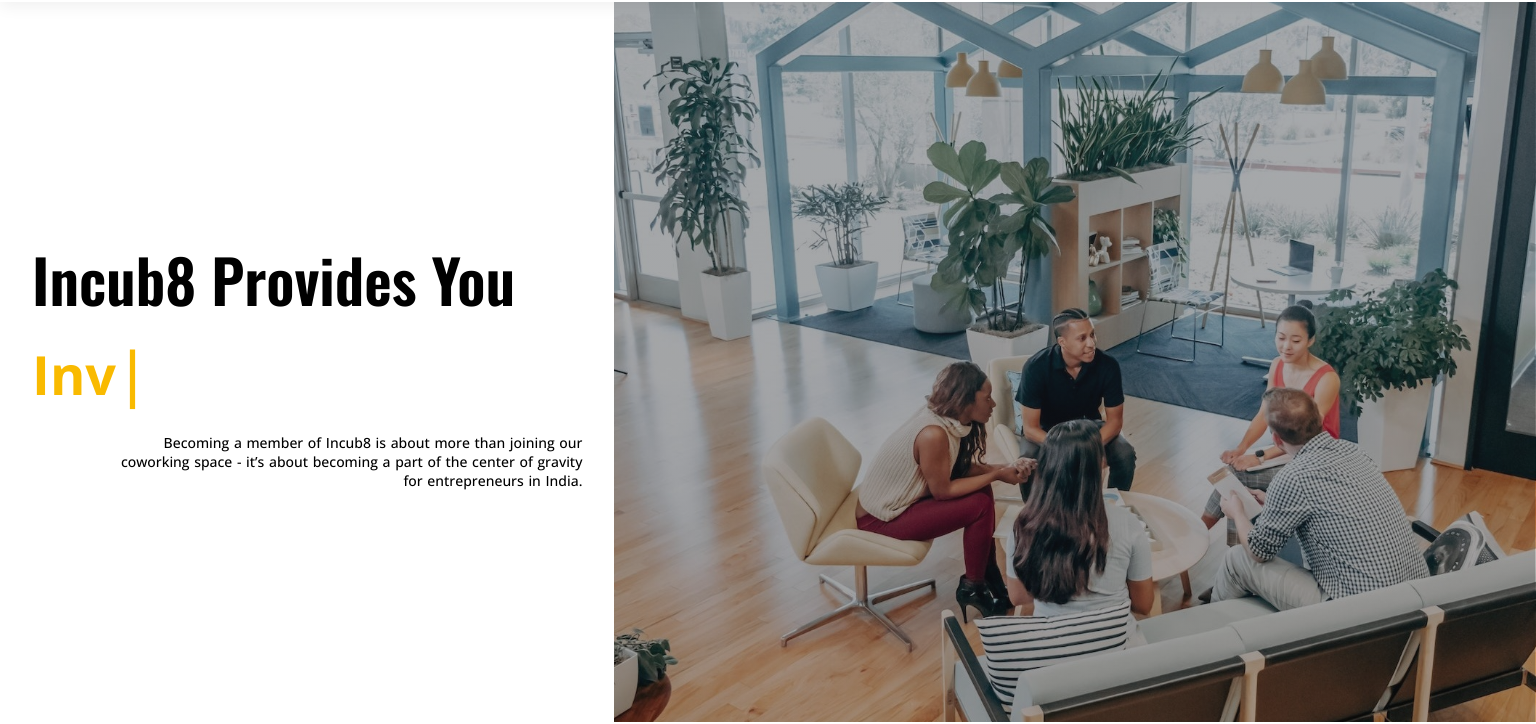
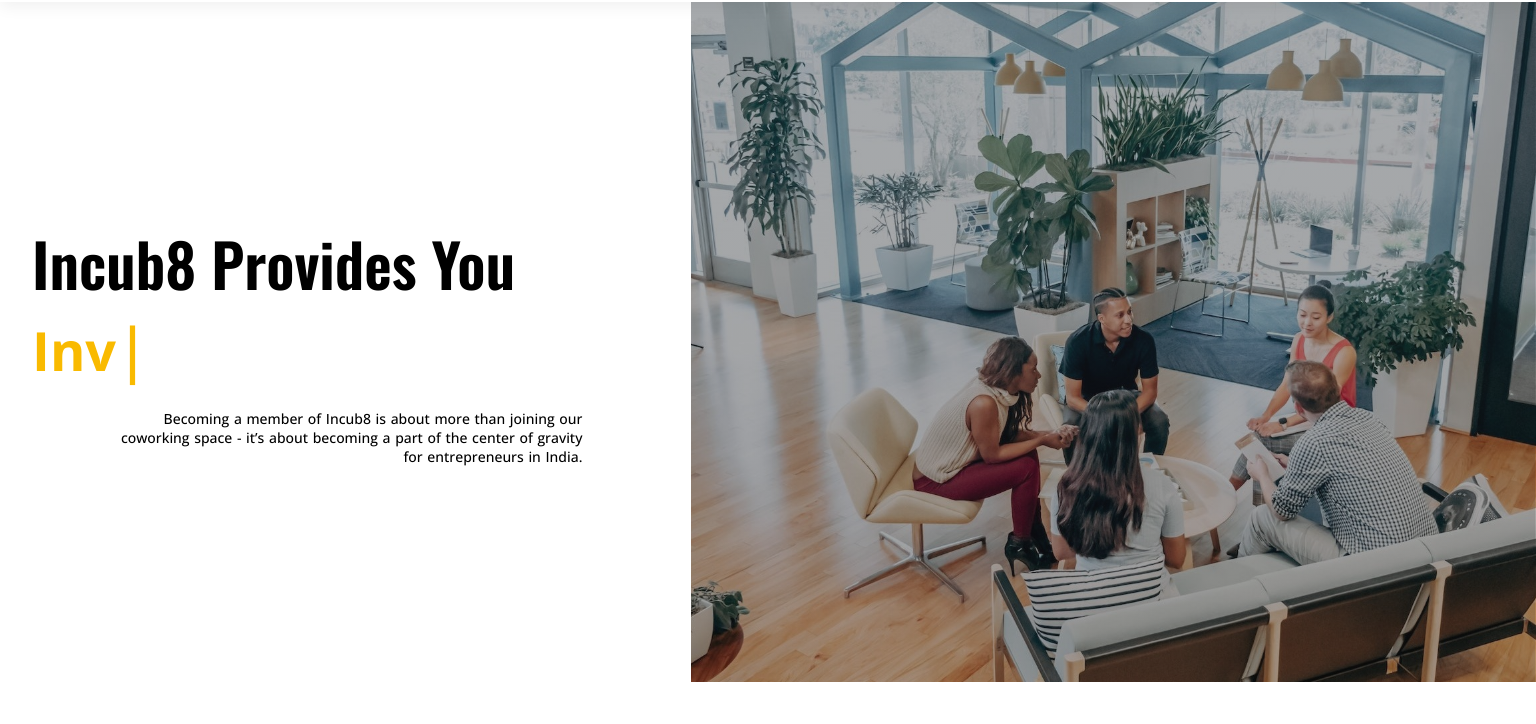
Before and after one commit to harshvardhan614/Incub8, a plain HTML site: page index.html in a window 1536 px wide. Shown: the part 93-817 px from the top of the page. Drawn offline with nearby package versions, Linux system fonts and the light colour scheme; a web font is replaced by a local one.

Commit message:
pooja, img-about

```diff
--- a/Home/home.css
+++ b/Home/home.css
@@ -237,9 +237,9 @@
 
 #hero .img {
     background: linear-gradient(0deg, rgba(20, 20, 20, 0.4), rgba(36, 44, 51, 0.4)), url("../Data/main-img.jpg");
-    height: 90vh;
+    height: 85vh;
     max-height: 800px;
-    width: 60%;
+    width: 55%;
     background-position: top 25% right 0;
     background-size: cover;
     background-repeat: no-repeat;
--- a/Home/homeResp.css
+++ b/Home/homeResp.css
@@ -1,3 +1,10 @@
+@media (min-width:1500px) {
+    #hero .text .heading div {
+        display: block;
+    }
+
+}
+
 @media (max-width:1150px) {
     #hero .text {
         width: 50%;
```
